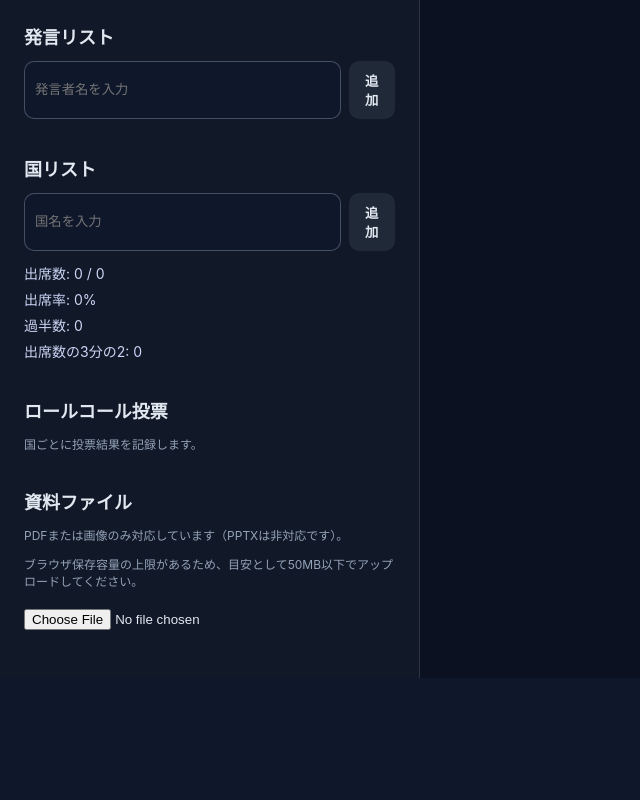
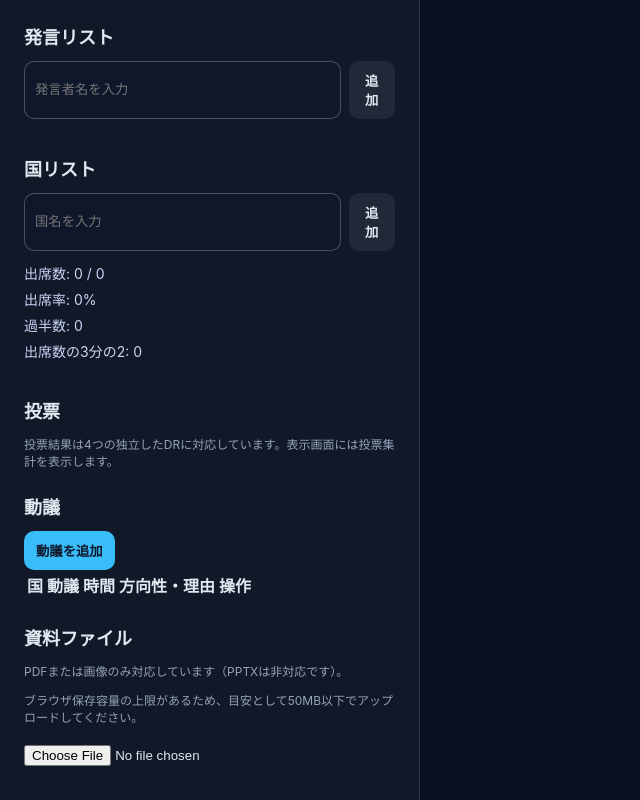
Before and after one commit to kumapuni/MUN, a React (Vite) app: page / in a window 1280 px wide. Shown: the part 1007-1807 px from the top of the page, without its empty margins (0-640 px from the left). Before the commit the page ends 1685 px from the top, so only its background shows below. Built offline with nearby package versions, Linux system fonts and the light colour scheme.

Commit message:
Add motion table UI and improve control layout with voting and motion management.

```diff
--- a/src/components/ControlApp.jsx
+++ b/src/components/ControlApp.jsx
@@ -4,6 +4,7 @@ import { defaultState, useSharedState } from "../hooks/useSharedState.js";
 import {
   createCountryItem,
   createListItem,
+  createMotionItem,
   formatDuration,
   moveItem,
   updateTimerState,
@@ -14,6 +15,8 @@ import {
   removeFile,
   saveFile
 } from "../utils/fileStore.js";
+
+const AVAILABLE_VIEWS = defaultState.availableViews;
 
 export default function ControlApp() {
   const [state, setState] = useSharedState(true);
@@ -99,6 +102,29 @@ export default function ControlApp() {
     setAttendanceName("");
   };
 
+  const addMotion = () => {
+    setState((prev) => ({
+      ...prev,
+      motions: [...(prev.motions ?? []), createMotionItem()]
+    }));
+  };
+
+  const updateMotion = (id, updates) => {
+    setState((prev) => ({
+      ...prev,
+      motions: (prev.motions ?? []).map((motion) =>
+        motion.id === id ? { ...motion, ...updates } : motion
+      )
+    }));
+  };
+
+  const removeMotion = (id) => {
+    setState((prev) => ({
+      ...prev,
+      motions: (prev.motions ?? []).filter((motion) => motion.id !== id)
+    }));
+  };
+
   const handleSpeakerDrop = (fromId, toId) => {
     setState((prev) => ({
       ...prev,
@@ -135,13 +161,6 @@ export default function ControlApp() {
       attendance: prev.attendance.map((item) =>
         item.id === id ? { ...item, vote } : item
       )
-    }));
-  };
-
-  const handleAttendanceRemove = (id) => {
-    setState((prev) => ({
-      ...prev,
-      attendance: prev.attendance.filter((item) => item.id !== id)
     }));
   };
 
@@ -254,7 +273,7 @@ export default function ControlApp() {
         <section className="panel-section">
           <h2>画面切り替え</h2>
           <div className="button-grid">
-            {defaultState.availableViews.map((view) => (
+            {AVAILABLE_VIEWS.map((view) => (
               <button
                 key={view.id}
                 className={
@@ -288,7 +307,7 @@ export default function ControlApp() {
         </section>
 
         <section className="panel-section">
-          <h2>タイマー</h2>
+          <h2>タイマー 1</h2>
           <div className="timer-row">
             <label>
               分数
@@ -329,16 +348,10 @@ export default function ControlApp() {
             </button>
           </div>
           <div className="timer-row">
-            <button
-              className="secondary"
-              onClick={() => handleTimerExtend(30)}
-            >
+            <button className="secondary" onClick={() => handleTimerExtend(30)}>
               +30秒
             </button>
-            <button
-              className="secondary"
-              onClick={() => handleTimerExtend(60)}
-            >
+            <button className="secondary" onClick={() => handleTimerExtend(60)}>
               +1分
             </button>
           </div>
@@ -379,10 +392,7 @@ export default function ControlApp() {
                 }}
               >
                 <span>{speaker.name}</span>
-                <button
-                  className="ghost"
-                  onClick={() => handleSpeakerDone(speaker.id)}
-                >
+                <button className="ghost" onClick={() => handleSpeakerDone(speaker.id)}>
                   完了
                 </button>
               </li>
@@ -410,7 +420,9 @@ export default function ControlApp() {
             </button>
           </div>
           <div className="attendance-stats">
-            <div>出席数: {attendancePresent} / {attendanceTotal}</div>
+            <div>
+              出席数: {attendancePresent} / {attendanceTotal}
+            </div>
             <div>出席率: {attendanceRate}%</div>
             <div>過半数: {attendanceMajority}</div>
             <div>出席数の3分の2: {attendanceTwoThirds}</div>
@@ -464,10 +476,7 @@ export default function ControlApp() {
                   >
                     欠席
                   </button>
-                  <button
-                    className="ghost"
-                    onClick={() => handleAttendanceRemove(member.id)}
-                  >
+                  <button className="ghost" onClick={() => handleAttendanceRemove(member.id)}>
                     削除
                   </button>
                 </div>
@@ -477,63 +486,77 @@ export default function ControlApp() {
         </section>
 
         <section className="panel-section">
-          <h2>ロールコール投票</h2>
-          <p className="helper">国ごとに投票結果を記録します。</p>
-          <ul className="draggable-list">
-            {state.attendance.map((member) => (
-              <li key={member.id}>
-                <span>{member.name}</span>
+          <h2>投票</h2>
+          <p className="helper">投票結果は4つの独立したDRに対応しています。表示画面には投票集計を表示します。</p>
+          {state.attendance.slice(0, 4).map((member, index) => (
+            <div className="vote-card" key={member.id}>
+              <div className="vote-card-title">DR {index + 1} - {member.name}</div>
               <div className="list-actions">
                 <button
-                    className={`vote-button yes ${
-                      member.vote === "yes" ? "active" : ""
-                    }`}
+                  className={`vote-button yes ${member.vote === "yes" ? "active" : ""}`}
                   onClick={() => handleVoteStatus(member.id, "yes")}
                 >
                   賛成
                 </button>
                 <button
-                    className={`vote-button no ${
-                      member.vote === "no" ? "active" : ""
-                    }`}
+                  className={`vote-button no ${member.vote === "no" ? "active" : ""}`}
                   onClick={() => handleVoteStatus(member.id, "no")}
                 >
                   反対
                 </button>
                 <button
-                    className={`vote-button abstain ${
-                      member.vote === "abstain" ? "active" : ""
-                    }`}
+                  className={`vote-button abstain ${member.vote === "abstain" ? "active" : ""}`}
                   onClick={() => handleVoteStatus(member.id, "abstain")}
                 >
                   棄権
                 </button>
                 <button
-                    className="ghost"
-                    onClick={() => handleVoteStatus(member.id, "")}
+                  className={`vote-button absent ${member.vote === "absent" ? "active" : ""}`}
+                  onClick={() => handleVoteStatus(member.id, "absent")}
                 >
-                    クリア
+                  欠席
                 </button>
               </div>
-              </li>
+            </div>
           ))}
-          </ul>
+        </section>
+
+        <section className="panel-section">
+          <h2>動議</h2>
+          <button className="accent" onClick={addMotion}>
+            動議を追加
+          </button>
+          <div className="motion-table-wrap">
+            <table className="motion-table">
+              <thead>
+                <tr>
+                  <th>国</th>
+                  <th>動議</th>
+                  <th>時間</th>
+                  <th>方向性・理由</th>
+                  <th>操作</th>
+                </tr>
+              </thead>
+              <tbody>
+                {(state.motions ?? []).map((motion) => (
+                  <tr key={motion.id}>
+                    <td><input className="text-input" value={motion.country} onChange={(event) => updateMotion(motion.id, { country: event.target.value })} /></td>
+                    <td><input className="text-input" value={motion.motion} onChange={(event) => updateMotion(motion.id, { motion: event.target.value })} /></td>
+                    <td><input className="text-input" value={motion.time} onChange={(event) => updateMotion(motion.id, { time: event.target.value })} /></td>
+                    <td><input className="text-input" value={motion.direction} onChange={(event) => updateMotion(motion.id, { direction: event.target.value })} /></td>
+                    <td><button className="ghost" onClick={() => removeMotion(motion.id)}>削除</button></td>
+                  </tr>
+                ))}
+              </tbody>
+            </table>
+          </div>
         </section>
 
         <section className="panel-section">
           <h2>資料ファイル</h2>
-          <p className="helper">
-            PDFまたは画像のみ対応しています（PPTXは非対応です）。
-          </p>
-          <p className="helper">
-            ブラウザ保存容量の上限があるため、目安として50MB以下でアップロードしてください。
-          </p>
-          <input
-            type="file"
-            className="file-input"
-            accept=".pdf,.png,.jpg,.jpeg"
-            onChange={handleFileChange}
-          />
+          <p className="helper">PDFまたは画像のみ対応しています（PPTXは非対応です）。</p>
+          <p className="helper">ブラウザ保存容量の上限があるため、目安として50MB以下でアップロードしてください。</p>
+          <input type="file" className="file-input" accept=".pdf,.png,.jpg,.jpeg" onChange={handleFileChange} />
           {state.fileView?.name && (
             <div className="file-meta">
               <div className="file-name">読み込み: {state.fileView.name}</div>
@@ -548,9 +571,7 @@ export default function ControlApp() {
       <main className="preview-panel">
         <div className="preview-header">
           <h2>表示プレビュー</h2>
-          <p>
-            現在の画面: {defaultState.availableViews.find((v) => v.id === state.currentView)?.label}
-          </p>
+          <p>現在の画面: {AVAILABLE_VIEWS.find((v) => v.id === state.currentView)?.label}</p>
         </div>
         <div className="preview-screen">
           <DisplayScreen state={previewState} isPreview />
```
Lines whose indentation alone changed are shown as unchanged.
